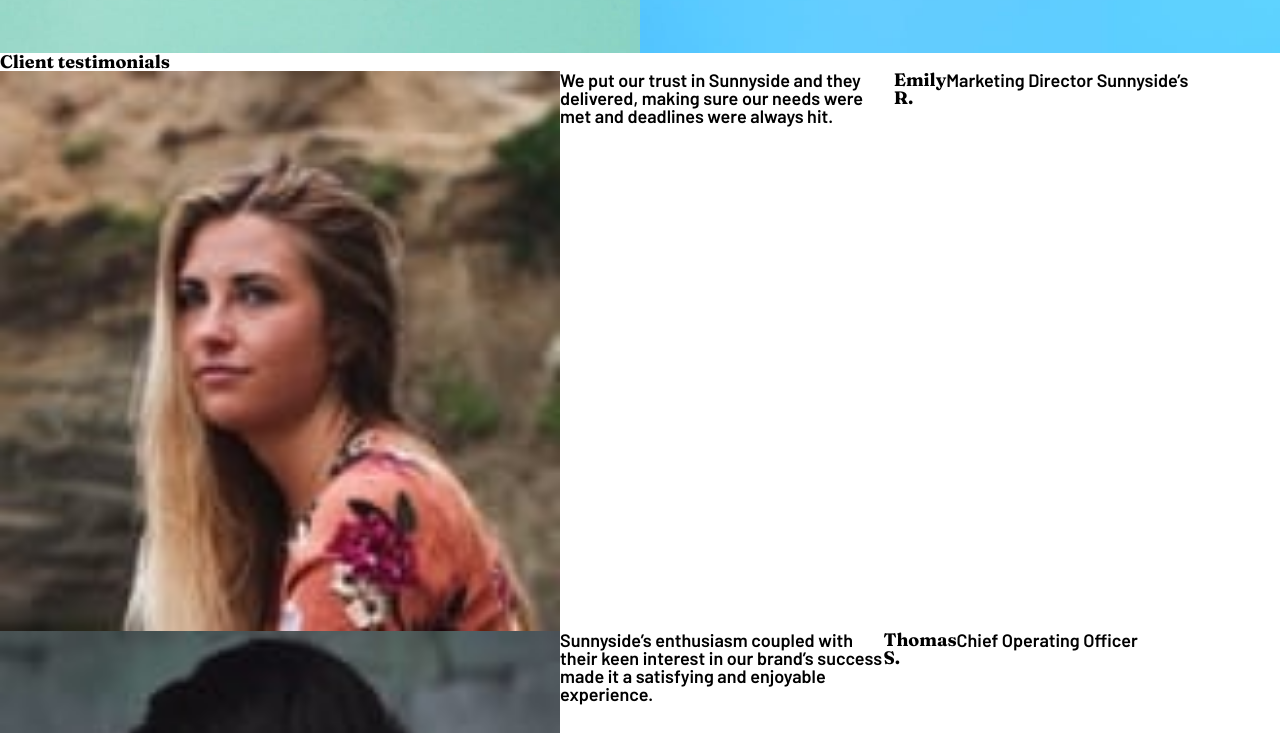
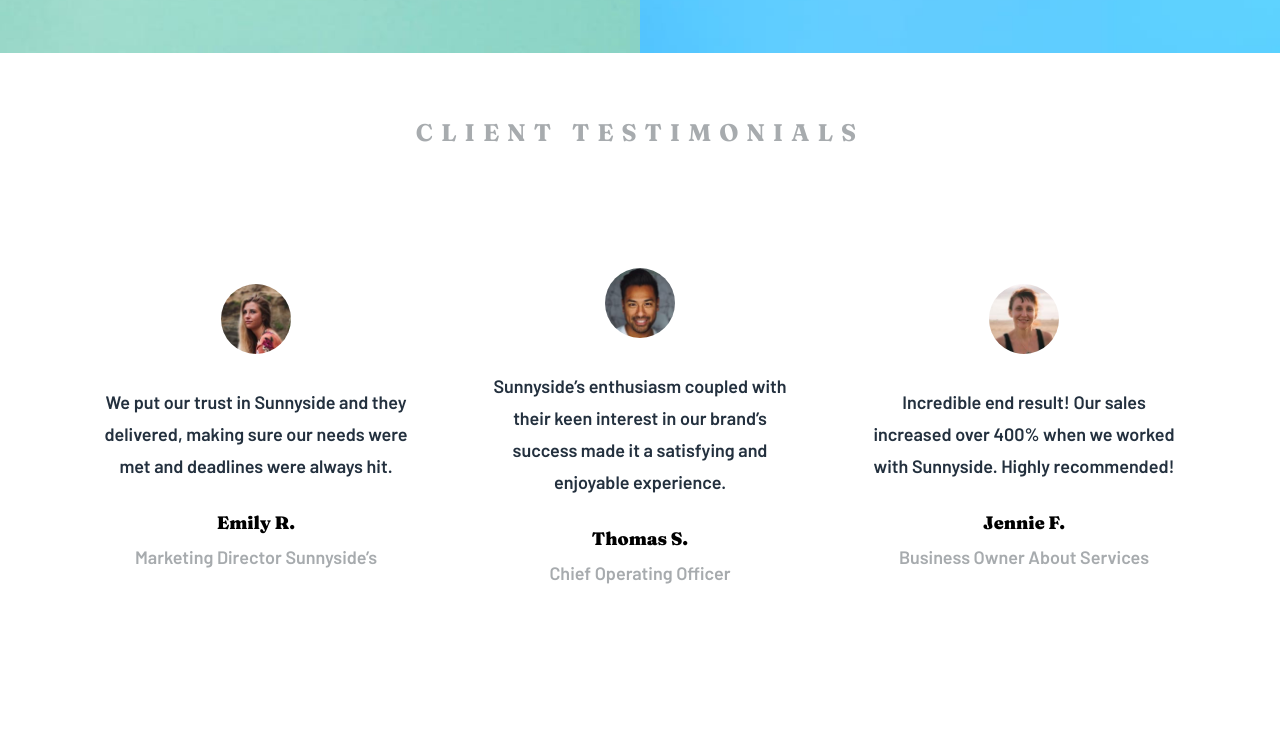
Before and after one commit to NicolasArfel/landing-page, a website: page index.html in a window 1280 px wide. Shown: the part 2427-3160 px from the top of the page. Drawn offline with nearby package versions, Linux system fonts and the light colour scheme.

Commit message:
testimonial desktop ok

```diff
--- a/index.html
+++ b/index.html
@@ -19,6 +19,7 @@
     <link rel="stylesheet" href="./styles/navbar.css" />
     <link rel="stylesheet" href="./styles/header.css" />
     <link rel="stylesheet" href="./styles/article.css" />
+    <link rel="stylesheet" href="./styles/testimonials.css" />
 
     <title>Frontend Mentor | Sunnyside agency landing page</title>
   </head>
@@ -107,42 +108,45 @@
       </article>
       <section class="testimonials">
         <h2>Client testimonials</h2>
-        <div>
-          <article>
+        <div class="testimonials__articles">
+          <article class="testimonial">
             <img
+              class="portrait"
               src="./images/image-emily.jpg"
               alt="portrait d'une jeune femme de profil avec les cheveux longs chatains"
             />
-            <p>
+            <p class="article__description">
               We put our trust in Sunnyside and they delivered, making sure our
               needs were met and deadlines were always hit.
             </p>
             <h3>Emily R.</h3>
-            <p>Marketing Director Sunnyside’s</p>
+            <p class="testimonial__job">Marketing Director Sunnyside’s</p>
           </article>
-          <article>
+          <article class="testimonial">
             <img
+              class="portrait"
               src="./images/image-thomas.jpg"
               alt="selfie d'un homme souriant aux cheveux courts bruns"
             />
-            <p>
+            <p class="article__description">
               Sunnyside’s enthusiasm coupled with their keen interest in our
               brand’s success made it a satisfying and enjoyable experience.
             </p>
             <h3>Thomas S.</h3>
-            <p>Chief Operating Officer</p>
+            <p class="testimonial__job">Chief Operating Officer</p>
           </article>
-          <article>
+          <article class="testimonial">
             <img
+              class="portrait"
               src="./images/image-jennie.jpg"
               alt="portrait d'une femme souriante sur la plage, avec les cheveux courts chatains foncé"
             />
-            <p>
+            <p class="article__description">
               Incredible end result! Our sales increased over 400% when we
               worked with Sunnyside. Highly recommended!
             </p>
             <h3>Jennie F.</h3>
-            <p>Business Owner About Services</p>
+            <p class="testimonial__job">Business Owner About Services</p>
           </article>
         </div>
       </section>
--- /dev/null
+++ b/styles/testimonials.css
@@ -0,0 +1,49 @@
+.testimonials {
+  width: 100%;
+  height: 90vh;
+  display: flex;
+  flex-direction: column;
+  justify-content: center;
+  align-items: center;
+}
+.testimonials h2 {
+  color: var(--grayish-blue);
+  font-size: 1.5rem;
+  font-weight: 700;
+  text-transform: uppercase;
+  letter-spacing: 0.5rem;
+}
+.testimonial p {
+  width: 80%;
+  text-align: center;
+  color: var(--very-dark-desaturated-blue);
+}
+
+.testimonials__articles {
+  display: flex;
+  justify-content: center;
+  align-items: center;
+  width: 100%;
+}
+
+.testimonial {
+  width: 30%;
+  display: flex;
+  flex-direction: column;
+  justify-content: center;
+  align-items: center;
+}
+.testimonial h3 {
+  font-weight: 900;
+}
+
+.testimonial__job {
+  color: var(--grayish-blue) !important;
+  margin-top: 1rem;
+}
+
+.portrait {
+  width: 70px;
+  height: 70px;
+  border-radius: 50%;
+}
```
